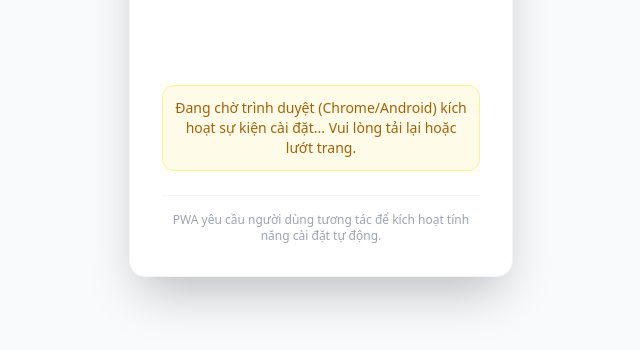
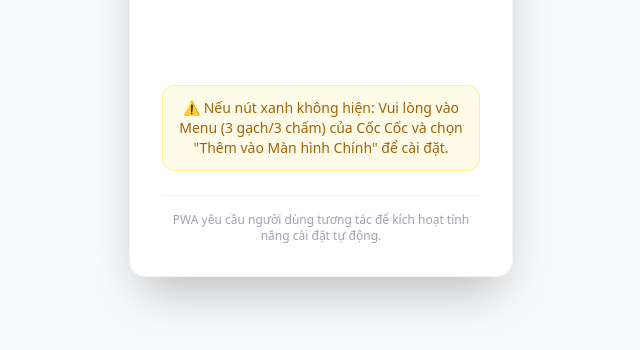
Before and after one commit to lephuc0492/PWA, a plain HTML site: page index.html in a window 1280 px wide. Shown: the part 360-710 px from the top of the page, without its empty margins (319-959 px from the left). Drawn offline with nearby package versions, Linux system fonts and the light colour scheme.

Commit message:
Update index.html

```diff
--- a/index.html
+++ b/index.html
@@ -149,7 +149,7 @@
 
             <!-- Thông báo trạng thái -->
             <p id="installMessage" class="text-sm p-3 rounded-xl bg-yellow-50 text-yellow-700 font-medium border border-yellow-200">
-                Đang chờ trình duyệt (Chrome/Android) kích hoạt sự kiện cài đặt... Vui lòng tải lại hoặc lướt trang.
+                ⚠️ Nếu nút xanh không hiện: Vui lòng vào Menu (3 gạch/3 chấm) của Cốc Cốc và chọn "Thêm vào Màn hình Chính" để cài đặt.
             </p>
         </section>
 
```
